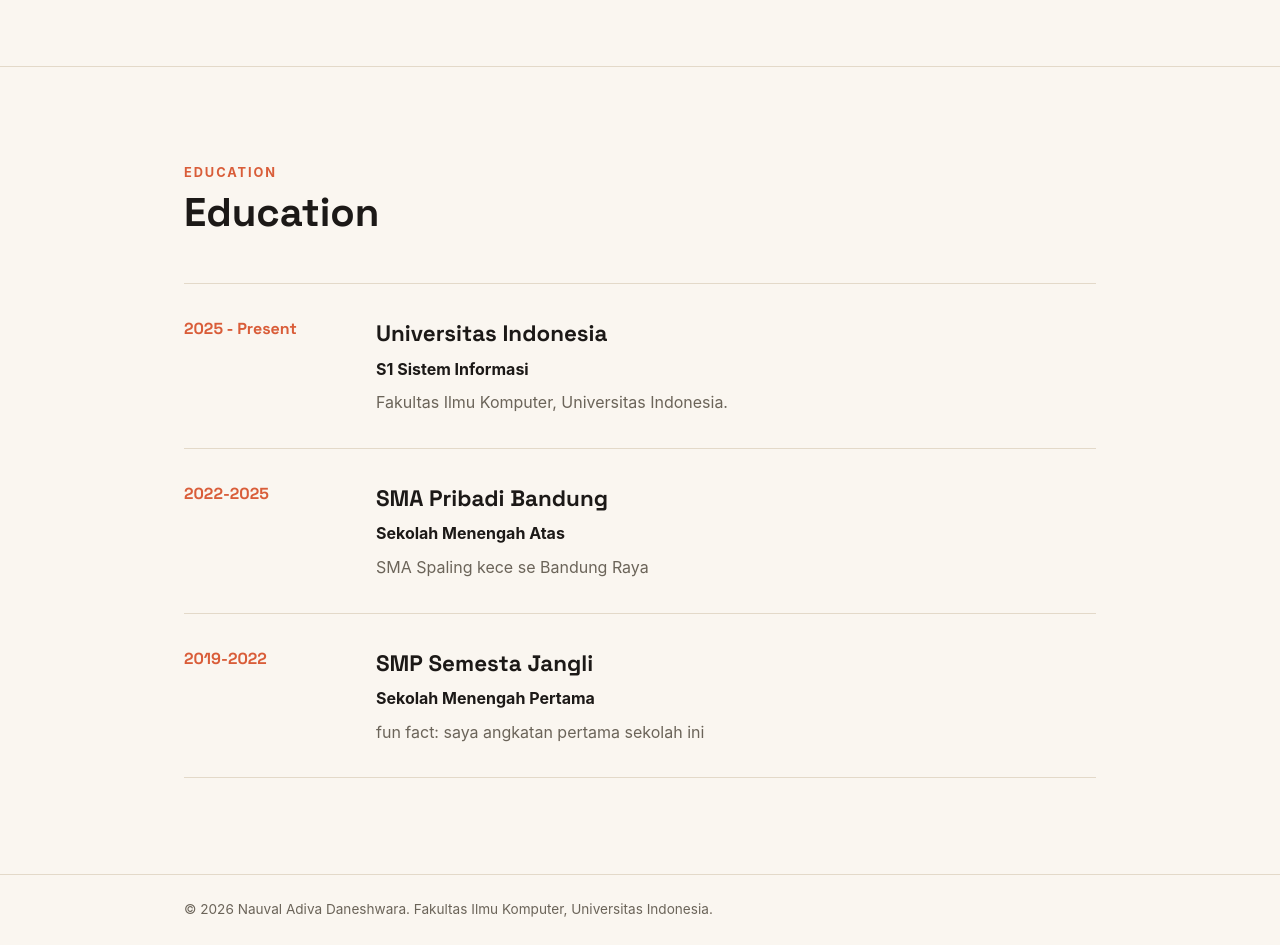
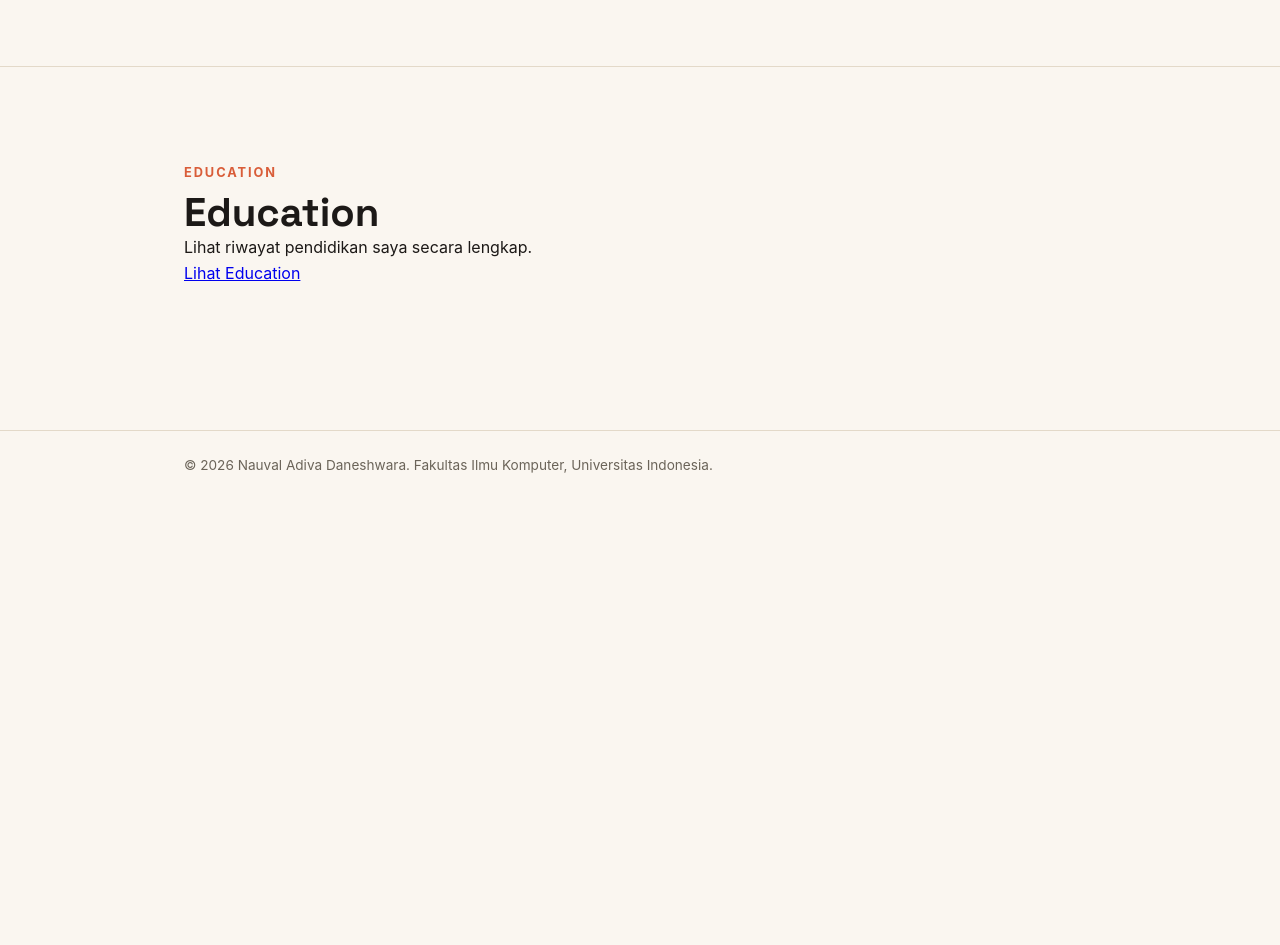
Before and after one commit to daaaniiiissssss/myportofolio, a Django app: page / in a window 1280 px wide. Shown: the part 605-1550 px from the top of the page. After the commit the page ends 1078 px from the top, so only its background shows below. Run offline with Django 5.2, Linux system fonts and the light colour scheme.

Commit message:
Implement Education MVT

```diff
--- a/main/urls.py
+++ b/main/urls.py
@@ -1,9 +1,10 @@
 from django.urls import path
-from main.views import show_main, show_experience
+from main.views import show_main, show_experience, show_education
 
 app_name = "main"
 
 urlpatterns = [
     path("", show_main, name="show_main"),
     path("experience/", show_experience, name="show_experience"),
+    path("education/", show_education, name="show_education"),
 ]
--- a/main/views.py
+++ b/main/views.py
@@ -1,5 +1,5 @@
 from django.shortcuts import render
-from main.models import Experience
+from main.models import Experience, Education
 
 
 def show_main(request):
@@ -22,3 +22,11 @@
     }
 
     return render(request, 'experience.html', context)
+
+def show_education(request):
+    education_list = Education.objects.all()
+    context = {
+        'name': 'Nauval Adiva Daneshwara',
+        'education_list': education_list,
+    }
+    return render(request, 'education.html', context)
--- a/templates/experience.html
+++ b/templates/experience.html
@@ -28,7 +28,7 @@
 
             <nav>
                 <a href="{% url 'main:show_main' %}">Profile</a>
-                <a href="{% url 'main:show_main' %}#education">Education</a>
+                <a href="{% url 'main:show_education' %}">Education</a>
                 <a href="{% url 'main:show_experience' %}">Experience</a>
             </nav>
 
--- a/templates/index.html
+++ b/templates/index.html
@@ -28,7 +28,7 @@
 
             <nav>
                 <a href="{% url 'main:show_main' %}">Profile</a>
-                <a href="#education">Education</a>
+                <a href="{% url 'main:show_education' %}">Education</a>
                 <a href="{% url 'main:show_experience' %}">Experience</a>
             </nav>
 
@@ -97,72 +97,19 @@
         </section>
 
 
-        <section class="section education-section" id="education">
+       <section class="section education-section" id="education">
             <div class="container">
 
                 <div class="section-heading">
                     <p class="section-kicker">EDUCATION</p>
                     <h2>Education</h2>
-                </div>
+                    <p>
+                        Lihat riwayat pendidikan saya secara lengkap.
+                    </p>
 
-                <div class="education-list">
-
-                    <article class="education-item">
-                        <div class="education-year">
-                            2025 - Present
-                        </div>
-
-                        <div class="education-content">
-                            <h3>Universitas Indonesia</h3>
-
-                            <p class="education-program">
-                                S1 Sistem Informasi
-                            </p>
-
-                            <p>
-                                Fakultas Ilmu Komputer, Universitas Indonesia.
-                            </p>
-                        </div>
-                    </article>
-
-
-                    <article class="education-item">
-                        <div class="education-year">
-                            2022-2025
-                        </div>
-
-                        <div class="education-content">
-                            <h3>SMA Pribadi Bandung</h3>
-
-                            <p class="education-program">
-                                Sekolah Menengah Atas
-                            </p>
-
-                            <p>
-                                SMA Spaling kece se Bandung Raya
-                            </p>
-                        </div>
-                    </article>
-
-
-                    <article class="education-item">
-                        <div class="education-year">
-                            2019-2022
-                        </div>
-
-                        <div class="education-content">
-                            <h3>SMP Semesta Jangli</h3>
-
-                            <p class="education-program">
-                                Sekolah Menengah Pertama
-                            </p>
-
-                            <p>
-                                fun fact: saya angkatan pertama sekolah ini
-                            </p>
-                        </div>
-                    </article>
-
+                    <a href="{% url 'main:show_education' %}">
+                        Lihat Education
+                    </a>
                 </div>
 
             </div>
```
Also changed, not shown: main/models.py (+10 -0 lines), main/tests.py (+39 -1 lines), templates/education.html (added, +80 -0 lines), main/migrations/0002_education.py (added).
